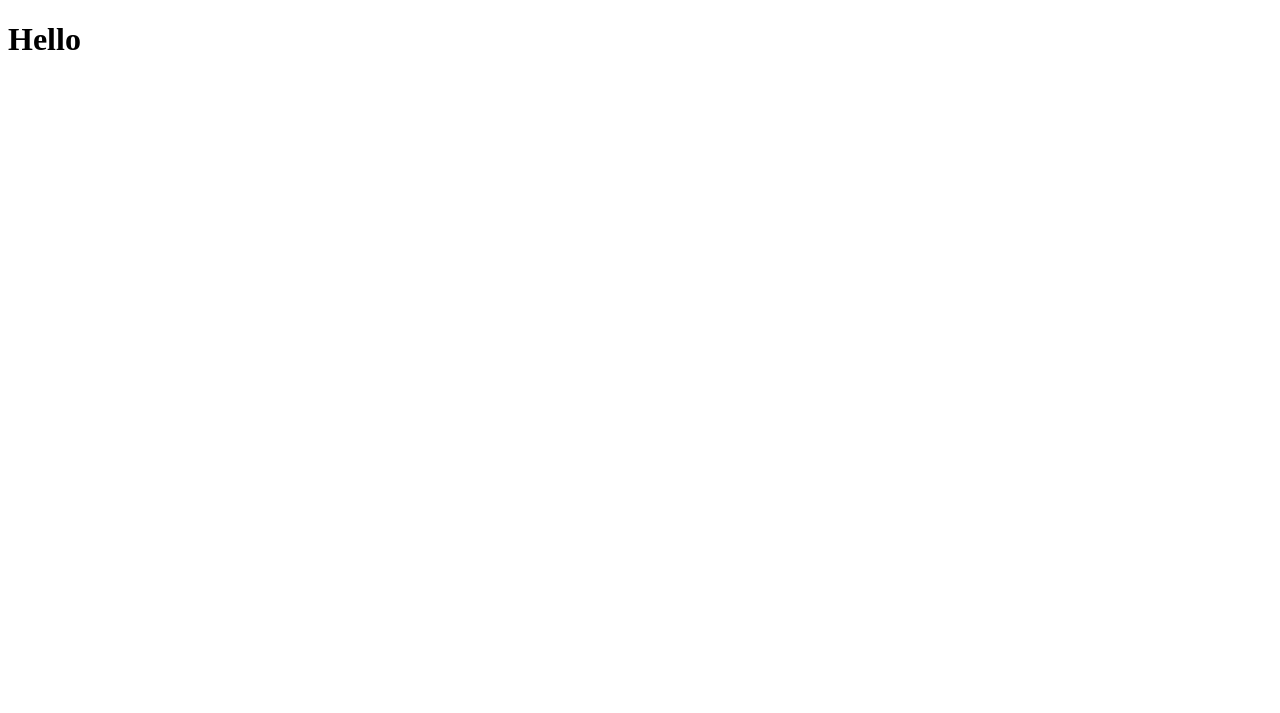
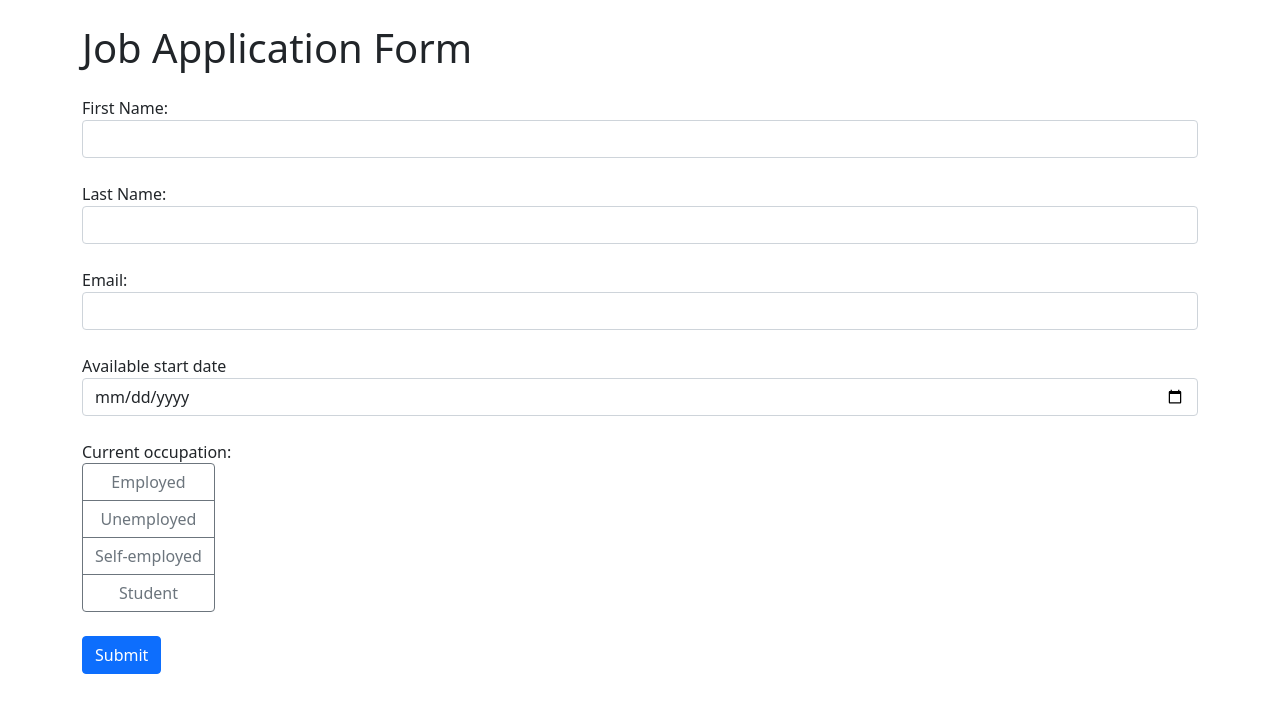
Before and after one commit to LifeOfAitor/django_form, a Django app: page / in a window 1280 px wide. Before the commit the part shown is almost empty. Shown: the top 713 px of the page. Run offline with Django 5.2, Linux system fonts and the light colour scheme.

Commit message:
update index.html and get userdata from it

```diff
--- a/job_application/templates/index.html
+++ b/job_application/templates/index.html
@@ -1,10 +1,62 @@
 <!DOCTYPE html>
 <html lang="en">
-<head>
-    <meta charset="UTF-8">
-    <title>Title</title>
-</head>
-<body>
-    <h1>Hello</h1>
-</body>
+    <head>
+        <meta charset="UTF-8">
+        <meta name="viewport" content="width=device-width, initial-scale=1,
+        shrink-to-fit=no">
+        <link rel="stylesheet" href="https://cdn.jsdelivr.net/npm/bootstrap@5.1.3/dist/css/bootstrap.min.css">
+        <title>Job Application Form</title>
+    </head>
+    <body>
+        <div class="container">
+            <h1 class="mt-4 mb-4">Job Application Form</h1>
+            <form method="post">
+                {% csrf_token %}
+                <div class="form-group mb-4">
+                    <label for="first_name">First Name:</label>
+                    <input class="form-control" type="text" id="first_name" name="first_name" required>
+                </div>
+                <div class="form-group mb-4">
+                    <label for="last_name">Last Name:</label>
+                    <input class="form-control" type="text" id="last_name" name="last_name" required>
+                </div>
+                <div class="form-group mb-4">
+                    <label for="email">Email:</label>
+                    <input class="form-control" type="text" id="email" name="email" required>
+                </div>
+                <div class="form-group mb-4">
+                    <label for="date">Available start date</label>
+                    <input class="form-control" type="date" id="date" name="date" required>
+                </div>
+                <div class="form-group mb-4">
+                    <label>Current occupation:</label>
+                    <br>
+                    <div class="btn-group-vertical" id="occupation">
+                        <input class="btn-check form-control" type="radio" id="employed" name="occupation" value="employed"required>
+                        <label class="btn btn-outline-secondary" for="employed">Employed</label>
+
+                        <input class="btn-check form-control" type="radio" id="unemployed" name="occupation" value="unemployed" required>
+                        <label class="btn btn-outline-secondary" for="unemployed">Unemployed</label>
+
+                        <input class="btn-check form-control" type="radio" id="self_employed" name="occupation" value="self_employed" required>
+                        <label class="btn btn-outline-secondary" for="self_employed">Self-employed</label>
+
+                        <input class="btn-check form-control" type="radio" id="student" name="occupation" value="student" required>
+                        <label class="btn btn-outline-secondary" for="student">Student</label>
+
+                    </div>
+                </div>
+                <button type="submit" class="btn btn-primary mb-4">Submit</button>
+                {% if messages %}
+                <div class="alert alert-success">
+                    {% for message in messages %}
+                        {{ message }}
+                    {% endfor %}
+                </div>
+                {% endif %}
+            </form>
+        </div>
+    <script src="https://code.jquery.com/jquery-3.6.0.min.js"></script>
+    <script src="https://cdn.jsdelivr.net/npm/bootstrap@5.1.3/dist/js/bootstrap.min.js"></script>
+    </body>
 </html>
--- a/job_application/views.py
+++ b/job_application/views.py
@@ -1,5 +1,22 @@
 from django.shortcuts import render
+from .forms import ContactForm
+
 
 # redirects to index.html when the server launches
+# django implements "request" by default, no need to import
 def index(request):
+    # get the values of the form when submit is clicked (GET -> POST)
+    if request.method == "POST":
+        form = ContactForm(request.POST)
+        # validate the form
+        if form.is_valid():
+            # the names have to correspond with the names in index.html
+            first_name = form.cleaned_data["first_name"]
+            last_name = form.cleaned_data["last_name"]
+            email = form.cleaned_data["email"]
+            date = form.cleaned_data["date"]
+            occupation = form.cleaned_data["occupation"]
+        else:
+            # This will print any form validation errors
+            print(form.errors)
     return render(request, "index.html")
```
Also changed, not shown: job_application/forms.py (added, +8 -0 lines).
